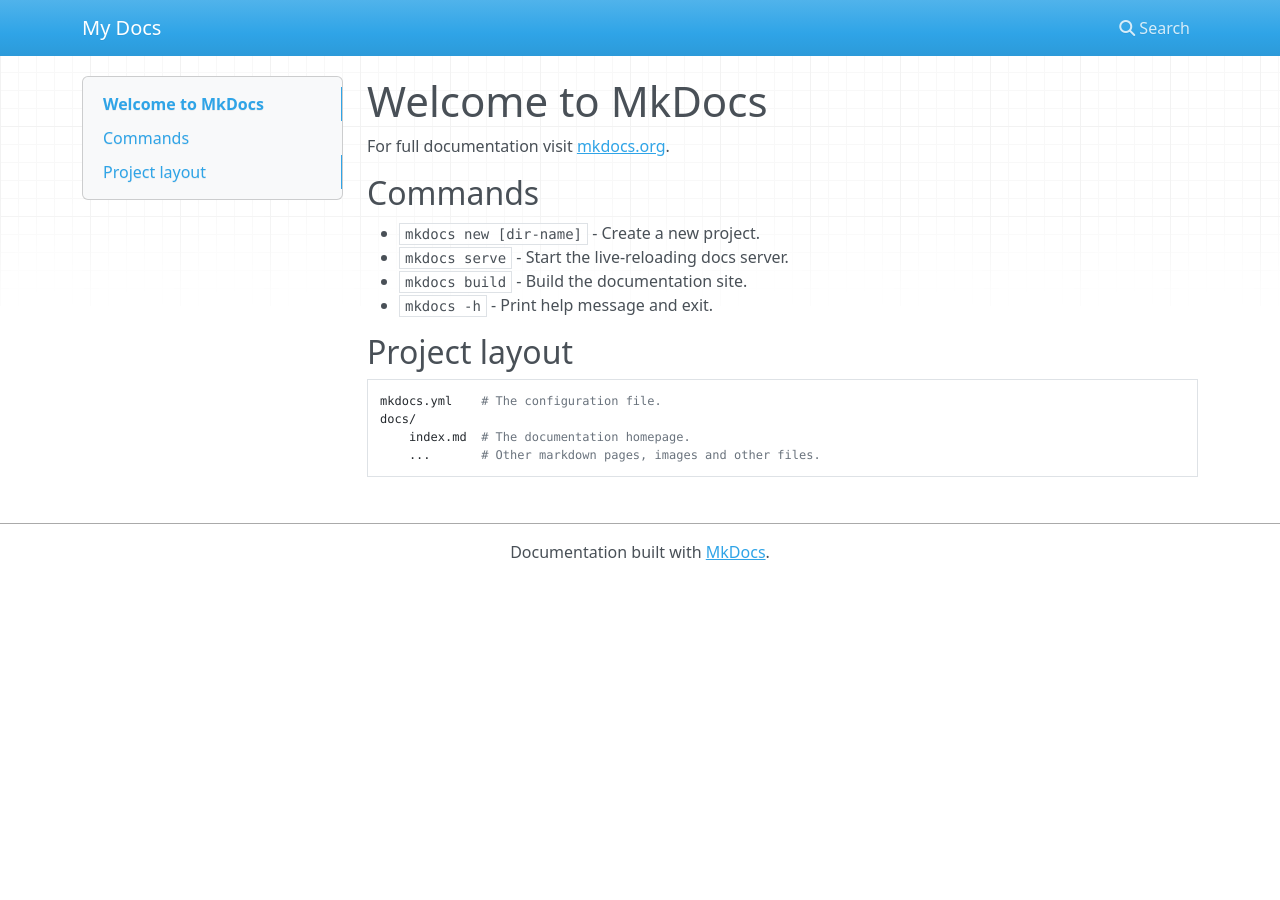
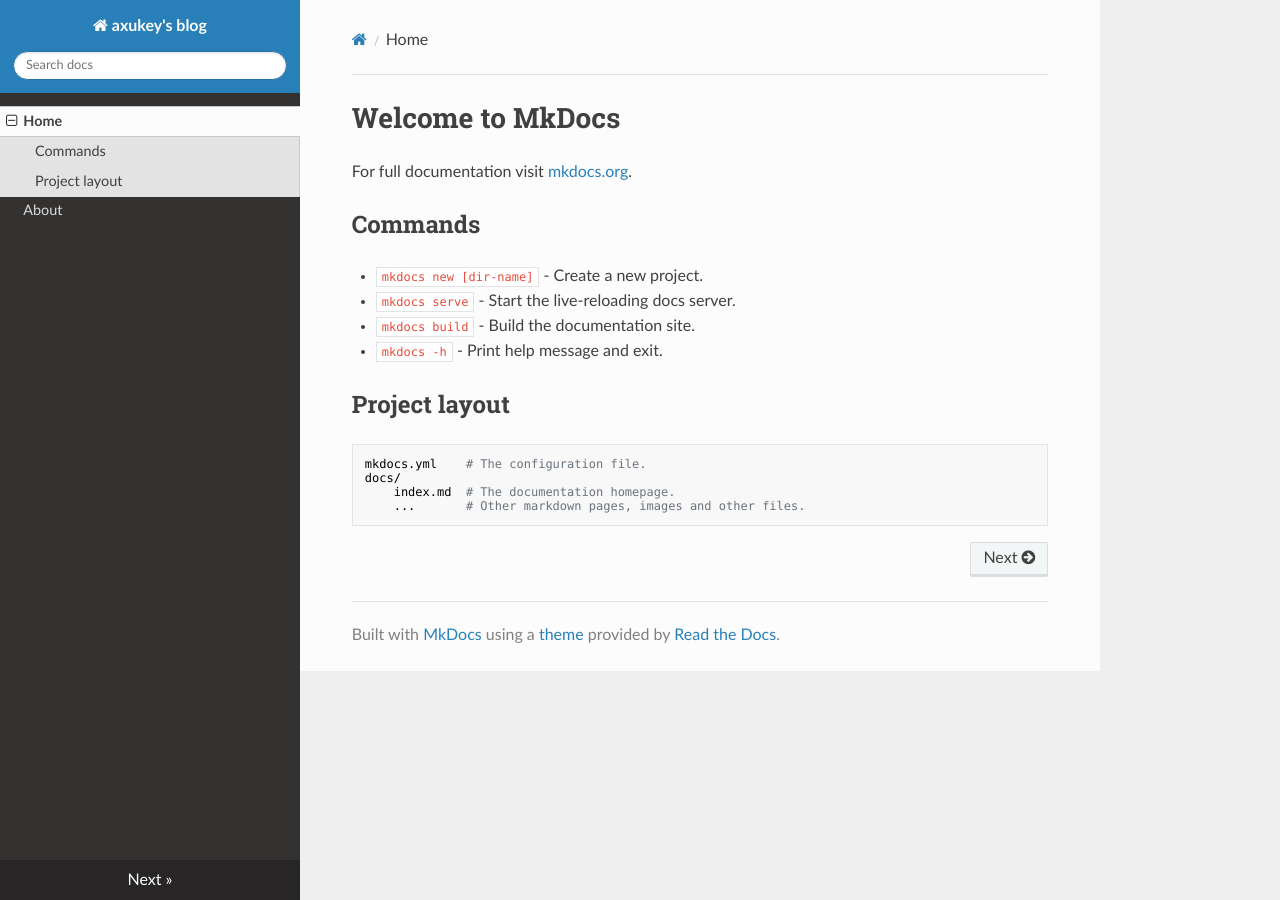
Before and after one commit to axukey/markdown-blog, an MkDocs documentation site: the page built from docs/index.md, in a window 1280 px wide. Built offline with MkDocs 1.6.1, drawn with Linux system fonts in a browser that asks for light colours; nearby versions of some CDN libraries.

Commit message:
second commit

```diff
--- a/mkdocs.yml
+++ b/mkdocs.yml
@@ -1 +1,7 @@
-site_name: My Docs
+site_name: axukey's blog
+
+nav:
+    - Home: index.md
+    - About: about.md
+
+theme: readthedocs
```
Also changed, not shown: docs/about.md (added, +52 -0 lines), site/index.html, 1 other file.
